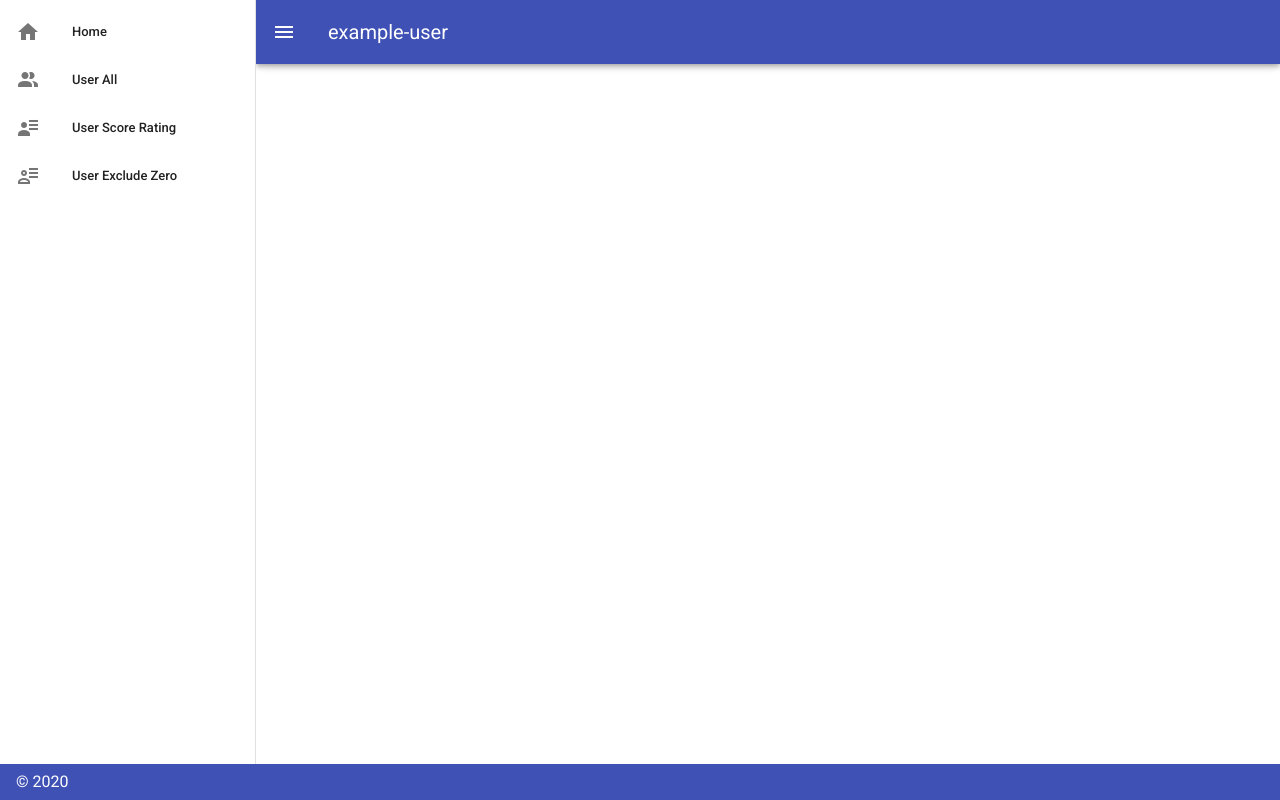
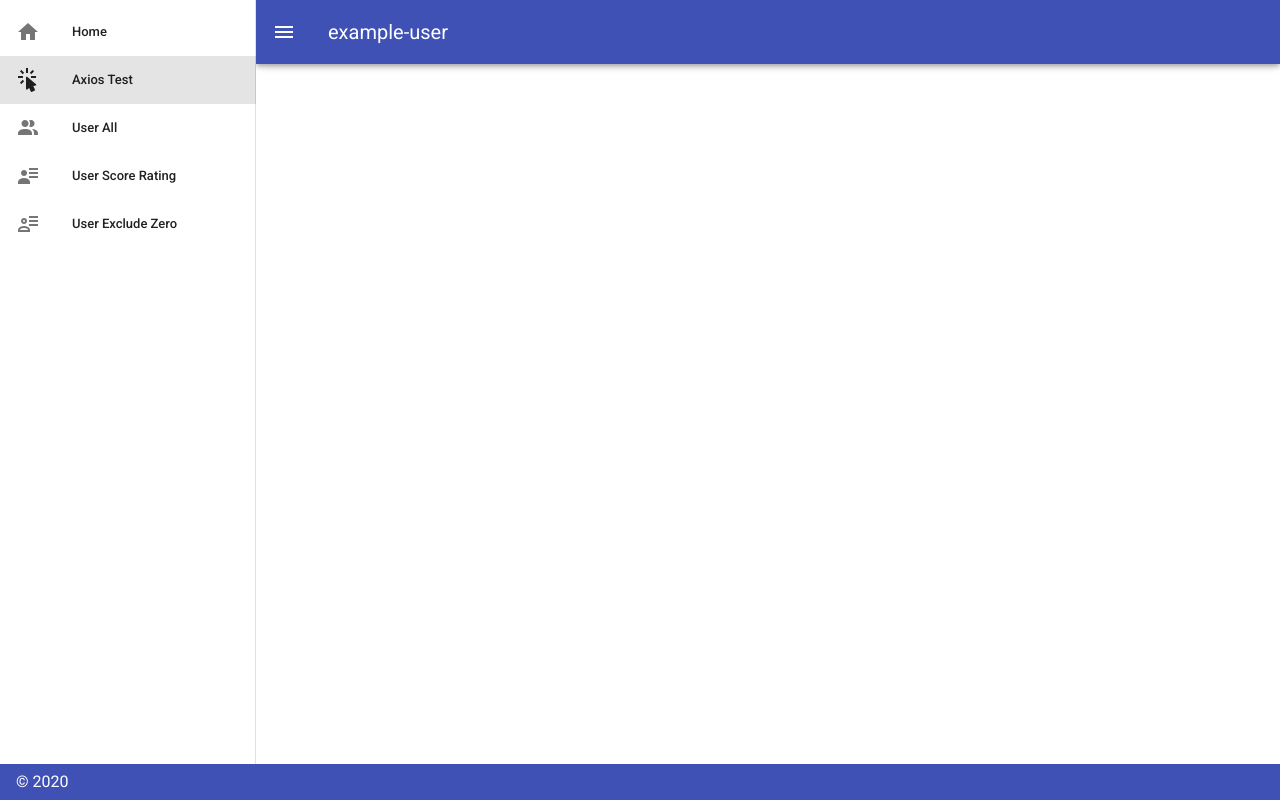
Before and after one commit to yongschoi/example-ui, a Vue app: page /axiostest in a window 1280 px wide. Built offline with nearby package versions, Linux system fonts and the light colour scheme; no server answers.

Commit message:
axio test 추가

```diff
--- a/src/App.vue
+++ b/src/App.vue
@@ -8,6 +8,14 @@
           </v-list-item-action>
           <v-list-item-content>
             <v-list-item-title>Home</v-list-item-title>
+          </v-list-item-content>
+        </v-list-item>
+        <v-list-item router :to="{name: 'axiostest'}" exact>
+          <v-list-item-action>
+            <v-icon>mdi-cursor-default-click</v-icon>
+          </v-list-item-action>
+          <v-list-item-content>
+            <v-list-item-title>Axios Test</v-list-item-title>
           </v-list-item-content>
         </v-list-item>
         <v-list-item router :to="{name: 'user'}" exact>
--- a/src/router/index.js
+++ b/src/router/index.js
@@ -23,6 +23,11 @@ const routes = [
     path: "/excludezero",
     name: "excludezero",
     component: () => import(/* webpackChunkName: "excludezero" */ "../views/Excludezero.vue")
+  },
+  {
+    path: "/axiostest",
+    name: "axiostest",
+    component: () => import(/* webpackChunkName: "axiostest" */ "../views/AxiosTest.vue")
   }
 
 ];
--- /dev/null
+++ b/src/views/AxiosTest.vue
@@ -0,0 +1,20 @@
+<template>
+  <div>{{ info }}</div>
+</template>
+
+<script>
+import axios from "axios"
+
+export default {
+  data () {
+    return {
+      info: null
+    }
+  },
+  mounted () {
+    axios
+      .get('https://api.coindesk.com/v1/bpi/currentprice.json')
+      .then(res => (this.info = res))
+  }
+}
+</script>
```
